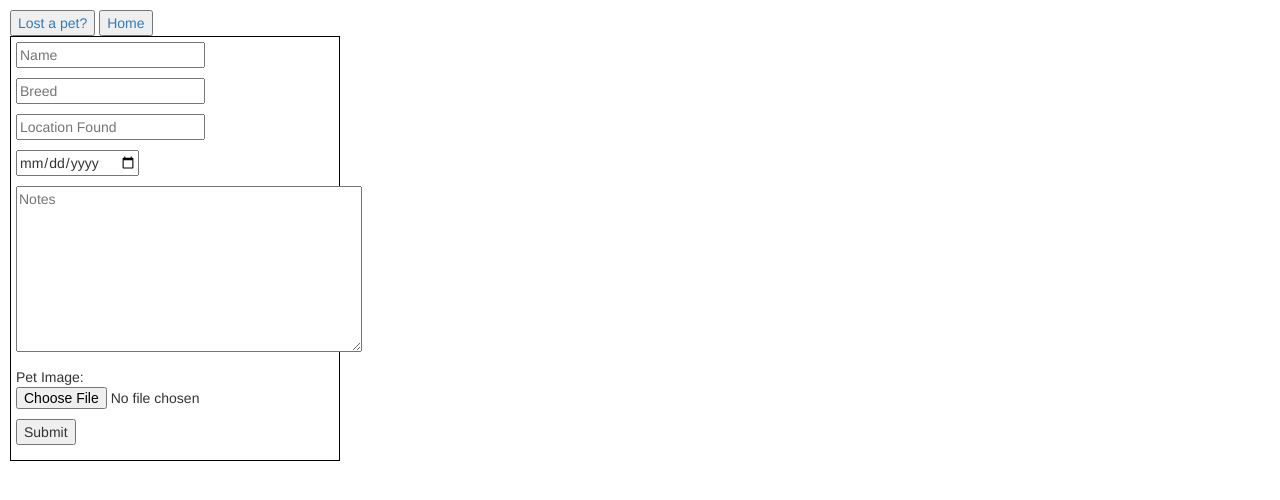
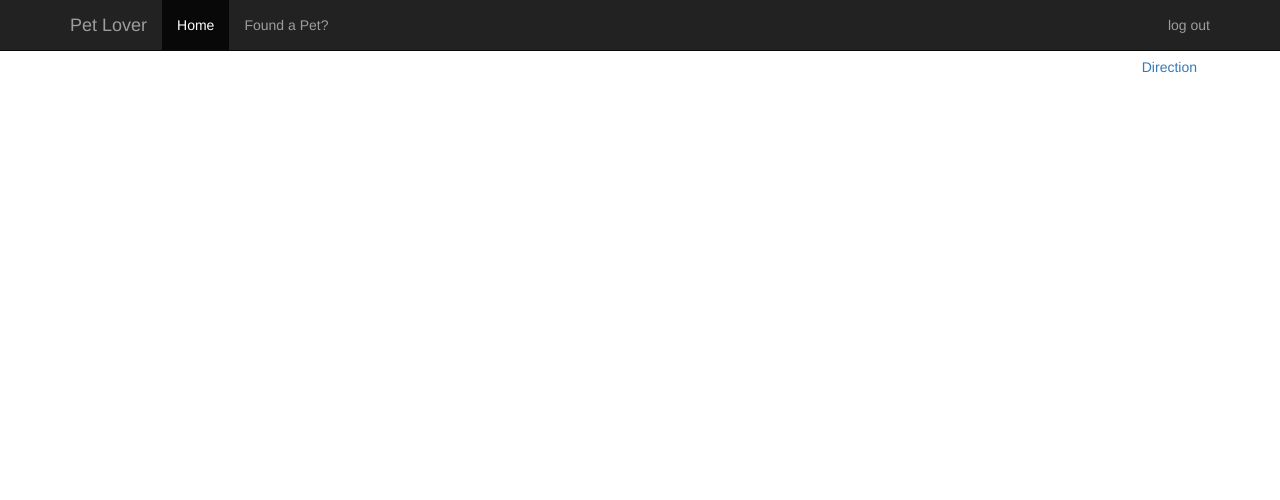
Before and after one commit to bmcheung/project_python, a Django app: template apps/login/templates/login/found.html in a window 1280 px wide. Shown: the top 500 px of the page. Run offline with Django 3.2, Linux system fonts and the light colour scheme; the template is opened without the code that fills it, so the values that code supplies are empty; parts of the project's set-up code (start-up, migrations or seed data) failed here and were passed over; some libraries are stand-ins or nearby versions.

Commit message:
stuff added

```diff
--- a/apps/login/templates/login/found.html
+++ b/apps/login/templates/login/found.html
@@ -14,30 +14,45 @@
     </style>
   </head>
   <body>
-    <button type="button" name="button"><a href="{%url 'login:lost'%}">Lost a pet?</a></button>
-    <button type="button" name="button"><a href="{%url 'login:main'%}">Home</a></button>
-    <!-- <button type="button" name="button"><a href="{%url 'login:main'%}">Logout</a></button> -->
-
-    <form class="" action="#" method="post" style = 'border:1px solid black; padding:5px; height:auto; width:330px;'>
-      {%csrf_token%}
-      <p><input type="text" name="name" placeholder="Name"></p>
-      <p><input type="text" name="breed" placeholder="Breed"></p>
-      <p><input type="text" name="location_lost" placeholder="Location Found"></p>
-      <p><input type="date" name="date_lost" placeholder="Date Found"></p>
-      <p><textarea name="notes" rows="8" cols="40" placeholder="Notes"></textarea></p>
-      <p>Pet Image: <input type="file" name="pet_image" ></p>
-      <p><input type="submit" name="name" value="Submit"></p>
-    </form>
-    {%for pet in found%}
-    {%if pet.record_type == 'FOUND'%}
-    <br>
-    <p>{{pet.animal_name}}</p>
-    <p>{{pet.age}}</p>
-    <img src="{{pet.image}}" alt="" />
-    <p>{{pet.animal_breed}}</p>
-    <p>{{pet.memo|safe}}</p>
-    <hr>
-    {%endif%}
-    {%endfor%}
+  <div class="navbar navbar-inverse navbar-fixed-top">
+  <div class="container">
+    <div class="navbar-header">
+      <button type="button" class="navbar-toggle" data-toggle="collapse" data-target=".navbar-collapse">
+        <span class="icon-bar"></span>
+        <span class="icon-bar"></span>
+        <span class="icon-bar"></span>
+      </button>
+      <a class="navbar-brand" href="{% url 'login:index' %}">Pet Lover</a>
+    </div>
+    <div class="collapse navbar-collapse">
+      <ul class="nav navbar-nav">
+        <li class="active"><a href="{% url 'login:main' %}">Home</a></li>
+        <li><a href="{%url 'login:found'%}">Found a Pet?</a></li>
+      </ul>
+      <ul class="nav navbar-nav navbar-right">
+        <li><a href="{% url 'login:index' %}">log out</a></li>
+      </ul>
+    </div><!--/.nav-collapse -->
+  </div>
+</div>
+<br>
+<br>
+<div class="container">
+        {%for pet in found%}
+        {%if pet.record_type == 'FOUND'%}
+        <div class="col-md-9 blogShort">
+        <h1>{{pet.animal_name}}</h1>
+        <img src="{{pet.image}}" width="500px" length="500px" alt="post img" class="pull-left img-responsive thumb margin10 img-thumbnail">
+          <article>
+            <p>{{pet.age}}</p>
+            <p>{{pet.animal_breed}}</P>
+            <p>{{pet.memo|safe}}</p>
+          </article>
+          <br>
+        </div>
+        {%endif%}
+        {%endfor%}
+          <a class="btn btn-blog pull-right marginBottom10" href="">Direction</a>
+    </div>
   </body>
 </html>
--- a/apps/login/templates/login/index.html
+++ b/apps/login/templates/login/index.html
@@ -66,7 +66,8 @@
             <div class="item">
                 <!-- Set the third background image using inline CSS below. -->
                 {% load staticfiles %}
-                <img src= "{%static 'login/image/main2.jpg'%}" alt="" width="560" height="500">            </div>
+                <img src= "{%static 'login/image/main2.jpg'%}" alt="" width="560" height="500">
+            </div>
              <div class="item">
                 <!-- Set the forth background image using inline CSS below. -->
                 {% load staticfiles %}
@@ -126,7 +127,7 @@
                 <a href="{%url 'login:adopt'%}">
                 <img class="img-circle img-responsive img-center" src="{% static '/login/image/adoption.png' %}" alt=""/>
                 </a>
-                <h2>Adoption and Purchase</h2>
+                <h2>Adoption</h2>
                 <p>Information on adoption and purchase your pet</p>
             </div>
         </div>
```
Also changed, not shown: apps/login/templates/login/adopt.html (+16 -9 lines), apps/login/templates/login/lost.html (+23 -22 lines), apps/login/templates/login/main.html (+29 -1 lines), apps/login/static/login/image/found.png (added), apps/login/static/login/image/lost.png (added), apps/login/static/login/image/main8.jpg (added), 1 other file.
